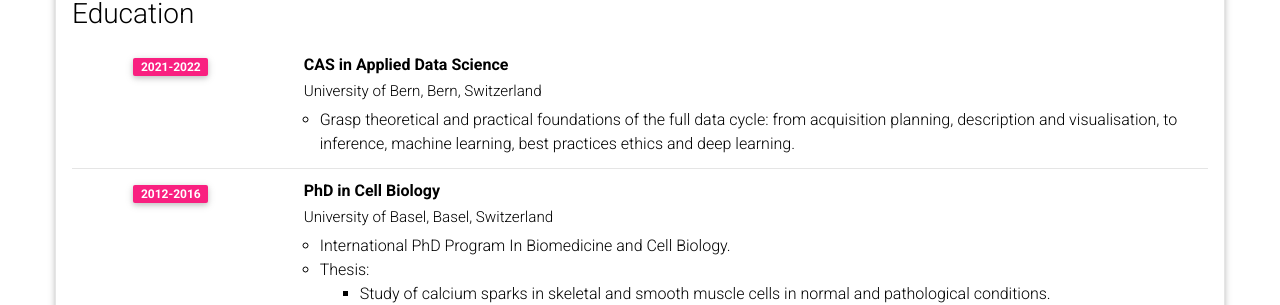
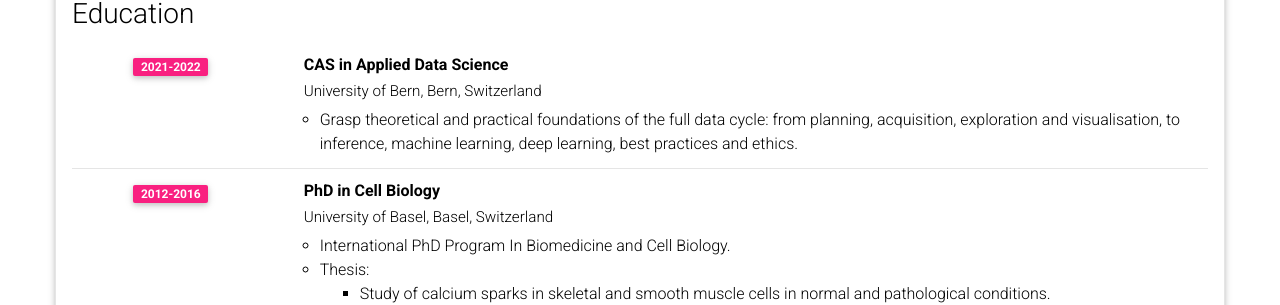
Before and after one commit to rjlopez2/my_site, a Jekyll site: the page built from _pages/cv.md, in a window 1280 px wide and 900 px high. Shown: the part 205-510 px from the top of the window. Built offline with Jekyll 4.4.1, drawn with Linux system fonts in a browser that asks for light colours; comment, search, counter and statistics services are not loaded; a style sheet for code colours, icons or effects is not loaded.

Commit message:
reword description on CAS in data science

```diff
--- a/_data/cv.yml
+++ b/_data/cv.yml
@@ -17,7 +17,7 @@
       institution: University of Bern, Bern, Switzerland
       year: 2021-2022
       description:
-        - "Grasp theoretical and practical foundations of the full data cycle: from acquisition planning, description and visualisation, to inference, machine learning, best practices ethics and deep learning."
+        - "Grasp theoretical and practical foundations of the full data cycle: from planning, acquisition, exploration and visualisation, to inference, machine learning, deep learning, best practices and ethics."
     - title: PhD in Cell Biology
       institution: University of Basel, Basel, Switzerland
       year: 2012-2016
```
